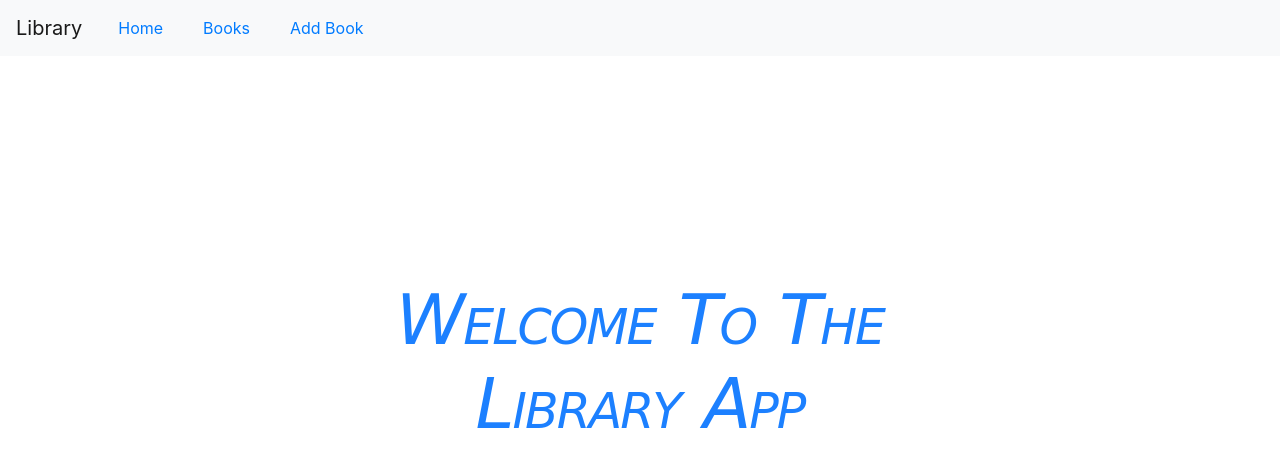
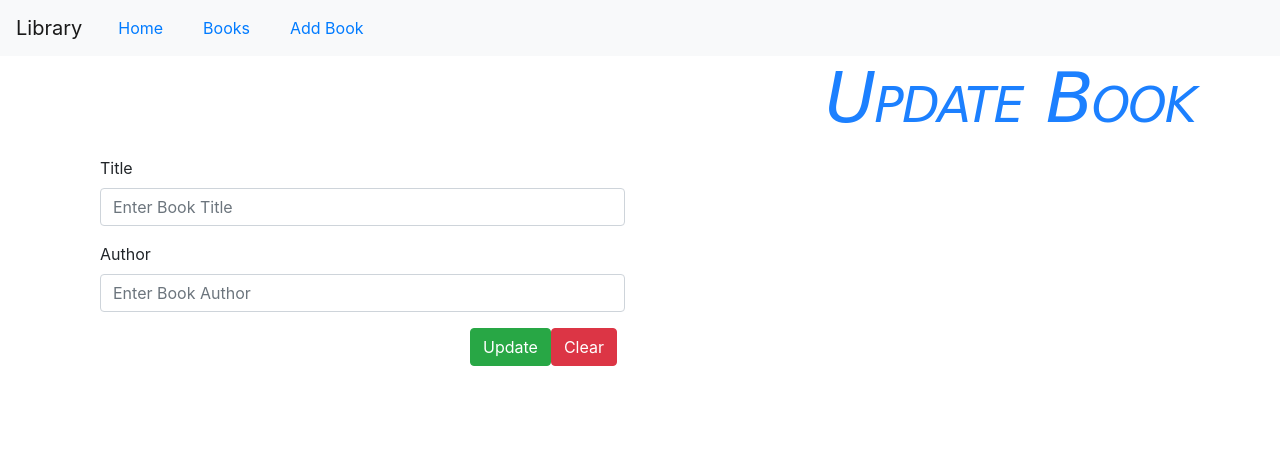
Before and after one commit to jarrar5/library-frontend, a React (Create React App) app: page /updatebook in a window 1280 px wide. Shown: the top 466 px of the page. Built offline with nearby package versions, Linux system fonts and the light colour scheme.

Commit message:
book deletion and adding

```diff
--- a/package.json
+++ b/package.json
@@ -8,6 +8,7 @@
     "@testing-library/user-event": "^12.1.10",
     "axios": "^0.21.1",
     "bootstrap": "^4.6.0",
+    "cors": "^2.8.5",
     "dotenv": "^8.2.0",
     "react": "^17.0.2",
     "react-dom": "^17.0.2",
--- a/src/App.js
+++ b/src/App.js
@@ -6,16 +6,20 @@ import {
     Route,
 } from "react-router-dom";
 import Home from "./components/home";
-import Book from "./components/book";
+import AddBook from "./components/addbook";
 import Books from "./components/books";
+import UpdateBook from "./components/updateBook";
 
 function App() {
     return (
         <Router>
             <div>
                 <Switch>
-                    <Route path="/book">
-                        <Book />
+                    <Route path="/addbook">
+                        <AddBook />
+                    </Route>
+                    <Route path="/updatebook">
+                        <UpdateBook />
                     </Route>
                     <Route path="/books">
                         <Books />
@@ -23,6 +27,7 @@ function App() {
                     <Route path="/">
                         <Home />
                     </Route>
+
                 </Switch>
             </div>
         </Router>
--- /dev/null
+++ b/src/components/addbook.jsx
@@ -0,0 +1,64 @@
+import React, { Component } from "react";
+import NavBar from "./navbar";
+import axios from "axios";
+
+class AddBook extends Component {
+
+    constructor(props) {
+        super(props)
+        this.state = {
+            book: { title: "", author: "" },
+        }
+    }
+
+    handleInputChange = (e) => {
+        const { name, value } = e.target;
+        const { book } = this.state;
+
+        book[name] = value;
+        this.setState({ book });
+    }
+
+    handleSave = async () => {
+        const { book } = this.state;
+        let { data } = await axios.post(`https://immense-depths-34650.herokuapp.com/api/books/create`, book);
+        console.log(data);
+        this.setState({ book: { title: "", author: "" } });
+        return data;
+    }
+
+    render() {
+        return <React.Fragment>
+            <NavBar />
+            <div className="container" style={{ margin: "auto", minheight: "50px" }}>
+                <h4 id="home" style={{ textAlign: "right" }}>Add New Book</h4>
+            </div>
+            <div className="container" style={{ margin: "auto", minheight: "50px" }}>
+                <fieldset>
+                    <legend></legend>
+                    <div className="form-group">
+                        <label className="col-md-4 control-label" htmlFor="title">Title</label>
+                        <div className="col-md-6">
+                            <input className="form-control input-md" value={this.state.book.title} id="title" name="title" type="text" placeholder="Enter Book Title" required="" onChange={(e) => this.handleInputChange(e)} />
+                        </div>
+                    </div>
+                    <div className="form-group">
+                        <label className="col-md-4 control-label" htmlFor="author">Author</label>
+                        <div className="col-md-6">
+                            <input className="form-control input-md" value={this.state.book.author} id="author" name="author" type="text" placeholder="Enter Book Author" required="" onChange={(e) => this.handleInputChange(e)} />
+                        </div>
+                    </div>
+                    <div className="form-group">
+                        <label className="col-md-4 control-label" htmlFor="save"></label>
+                        <div className="col-md-8" style={{ float: "right" }}>
+                            <button className="btn btn-success" id="save" name="save" onClick={() => this.handleSave()}>Save</button>
+                            <button className="btn btn-danger" id="clear" type="reset" name="clear" onClick={() => console.log('Cleared')}>Clear</button>
+                        </div>
+                    </div>
+                </fieldset>
+            </div>
+        </React.Fragment>
+    }
+}
+
+export default AddBook;
--- a/src/components/book.jsx
+++ /dev/null
@@ -1,41 +0,0 @@
-import React, { Component } from "react";
-import NavBar from "./navbar";
-
-class Book extends Component {
-    render() {
-        return <React.Fragment>
-            <NavBar />
-            <div className="container" style={{ margin: "auto", minheight: "50px" }}>
-                <h4 id="home" style={{ textAlign: "right" }}>Add New Book</h4>
-            </div>
-            <div className="container" style={{ margin: "auto", minheight: "50px" }}>
-                <form className="form-horizontal" action="/addbook" method="post">
-                    <fieldset>
-                        <legend></legend>
-                        <div className="form-group">
-                            <label className="col-md-4 control-label" for="title">Title</label>
-                            <div className="col-md-6">
-                                <input className="form-control input-md" id="title" name="title" type="text" placeholder="Enter Book Title" required="" />
-                            </div>
-                        </div>
-                        <div className="form-group">
-                            <label className="col-md-4 control-label" for="author">Author</label>
-                            <div className="col-md-6">
-                                <input className="form-control input-md" id="author" name="author" type="text" placeholder="Enter Book Author" required="" />
-                            </div>
-                        </div>
-                        <div className="form-group">
-                            <label className="col-md-4 control-label" for="save"></label>
-                            <div className="col-md-8" style={{ float: "right" }}>
-                                <button className="btn btn-success" id="save" type="submit" name="save">Save</button>
-                                <button className="btn btn-danger" id="clear" type="reset" name="clear">Clear</button>
-                            </div>
-                        </div>
-                    </fieldset>
-                </form>
-            </div>
-        </React.Fragment>
-    }
-}
-
-export default Book;
--- a/src/components/books.jsx
+++ b/src/components/books.jsx
@@ -2,7 +2,7 @@ import React, { Component } from "react";
 import NavBar from "./navbar";
 import axios from "axios";
 import {
-    Redirect
+    Link
 } from "react-router-dom";
 require('dotenv').config();
 
@@ -11,6 +11,7 @@ class Books extends Component {
     constructor(props) {
         super(props)
         this.state = {
+            fetchingBooks: false,
             books: [],
         }
     }
@@ -20,32 +21,40 @@ class Books extends Component {
     }
 
     getBooks = async () => {
+        this.setState({ fetchingBooks: true })
         let { data } = await axios.get(`https://immense-depths-34650.herokuapp.com/api/books`);
 
-        this.setState({ books: data });
+        this.setState({ books: data, fetchingBooks: false });
         return data;
     }
 
-    handleEditClick = async (id) => {
-        console.log("Editing ", id);
-        // let { books } = this.state;
+    // handleEditClick = async (id) => {
+    //     <Redirect
+    //         to="/updatebook"
+    //     />
+    // }
 
-        let { data } = await axios.post(`https://immense-depths-34650.herokuapp.com/api/books/get/${id}`);
-        console.log(data);
+    handleDeleteClick = async (id) => {
+        let { books } = this.state;
 
-        <Redirect
-            to="/"
-        />
+        let index = books.findIndex(b => b._id === id);
+
+        let book = books.splice(index, 1);
+
+        await axios.delete(`https://immense-depths-34650.herokuapp.com/api/books/delete/${id}`);
+
+        this.setState({ books });
     }
 
     render() {
-        const { books } = this.state;
+        const { books, fetchingBooks } = this.state;
 
         return <React.Fragment>
             <NavBar />
             <div className="container" style={{ margin: "auto", minheight: "50px" }}>
                 <h4 id="home" style={{ textAlign: "right" }}>Books</h4>
-                <table className="tg">
+                {fetchingBooks && <h1>Fetching Books.... </h1>}
+                {!fetchingBooks && <table className="tg">
                     <thead>
                         <tr>
                             <th className="tg-lboi">Title</th>
@@ -58,13 +67,14 @@ class Books extends Component {
                             <tr key={book._id}>
                                 <td className="tg-0pky">{book.title}</td>
                                 <td className="tg-0pky">{book.author}</td>
-                                <td className="tg-0pky"><a className="myButton" onClick={() => this.handleEditClick(book._id)}>Edit</a></td>
+                                <td className="tg-0pky"><Link to="/updatebook" state={book} className="btn btn-primary">Edit</Link></td>
+                                {/* <td className="tg-0pky"><a className="myButton" onClick={() => <Redirect to="/updatebook" />}>Edit</a></td> */}
                                 <td className="tg-0pky"><a className="delete" onClick={() => this.handleDeleteClick(book._id)}>Delete</a></td>
                             </tr>
                         ))
                         }
                     </tbody>
-                </table>
+                </table>}
             </div>
         </React.Fragment >
     }
--- a/src/components/navbar.jsx
+++ b/src/components/navbar.jsx
@@ -19,7 +19,7 @@ const NavBar = () => {
                         <Link className="navbar-item navLinks" to="/books">Books</Link>
                     </li>
                     <li className="nav-item">
-                        <Link className="navbar-item navLinks" to="/book">Add Book</Link>
+                        <Link className="navbar-item navLinks" to="/addbook">Add Book</Link>
                     </li>
                 </ul>
             </div>
--- /dev/null
+++ b/src/components/updateBook.jsx
@@ -0,0 +1,67 @@
+import React, { Component } from "react";
+import NavBar from "./navbar";
+import axios from "axios";
+
+class UpdateBook extends Component {
+
+    constructor(props) {
+        super(props);
+
+        console.log(this.props);
+        this.state = {
+            book: { title: "", author: "" },
+        }
+    }
+
+    handleInputChange = (e) => {
+        const { name, value } = e.target;
+        const { book } = this.state;
+
+        book[name] = value;
+        this.setState({ book });
+    }
+
+    handleSave = async () => {
+        const { book } = this.state;
+        let { data } = await axios.post(`https://immense-depths-34650.herokuapp.com/api/books/create`, book);
+        console.log(data);
+        this.setState({ book: { title: "", author: "" } });
+        return data;
+    }
+
+    render() {
+        // const { state } = this.props.location;
+        return <React.Fragment>
+            <NavBar />
+            <div className="container" style={{ margin: "auto", minheight: "50px" }}>
+                <h4 id="home" style={{ textAlign: "right" }}>Update Book</h4>
+            </div>
+            <div className="container" style={{ margin: "auto", minheight: "50px" }}>
+                <fieldset>
+                    <legend></legend>
+                    <div className="form-group">
+                        <label className="col-md-4 control-label" htmlFor="title">Title</label>
+                        <div className="col-md-6">
+                            <input className="form-control input-md" value={this.state.book.title} id="title" name="title" type="text" placeholder="Enter Book Title" required="" onChange={(e) => this.handleInputChange(e)} />
+                        </div>
+                    </div>
+                    <div className="form-group">
+                        <label className="col-md-4 control-label" htmlFor="author">Author</label>
+                        <div className="col-md-6">
+                            <input className="form-control input-md" value={this.state.book.author} id="author" name="author" type="text" placeholder="Enter Book Author" required="" onChange={(e) => this.handleInputChange(e)} />
+                        </div>
+                    </div>
+                    <div className="form-group">
+                        <label className="col-md-4 control-label" htmlFor="save"></label>
+                        <div className="col-md-8" style={{ float: "right" }}>
+                            <button className="btn btn-success" id="save" name="save" onClick={() => this.handleSave()}>Update</button>
+                            <button className="btn btn-danger" id="clear" type="reset" name="clear" onClick={() => console.log('Cleared')}>Clear</button>
+                        </div>
+                    </div>
+                </fieldset>
+            </div>
+        </React.Fragment>
+    }
+}
+
+export default UpdateBook;
```
Also changed, not shown: 1 other file (tests, documents, lock files or other folders).
